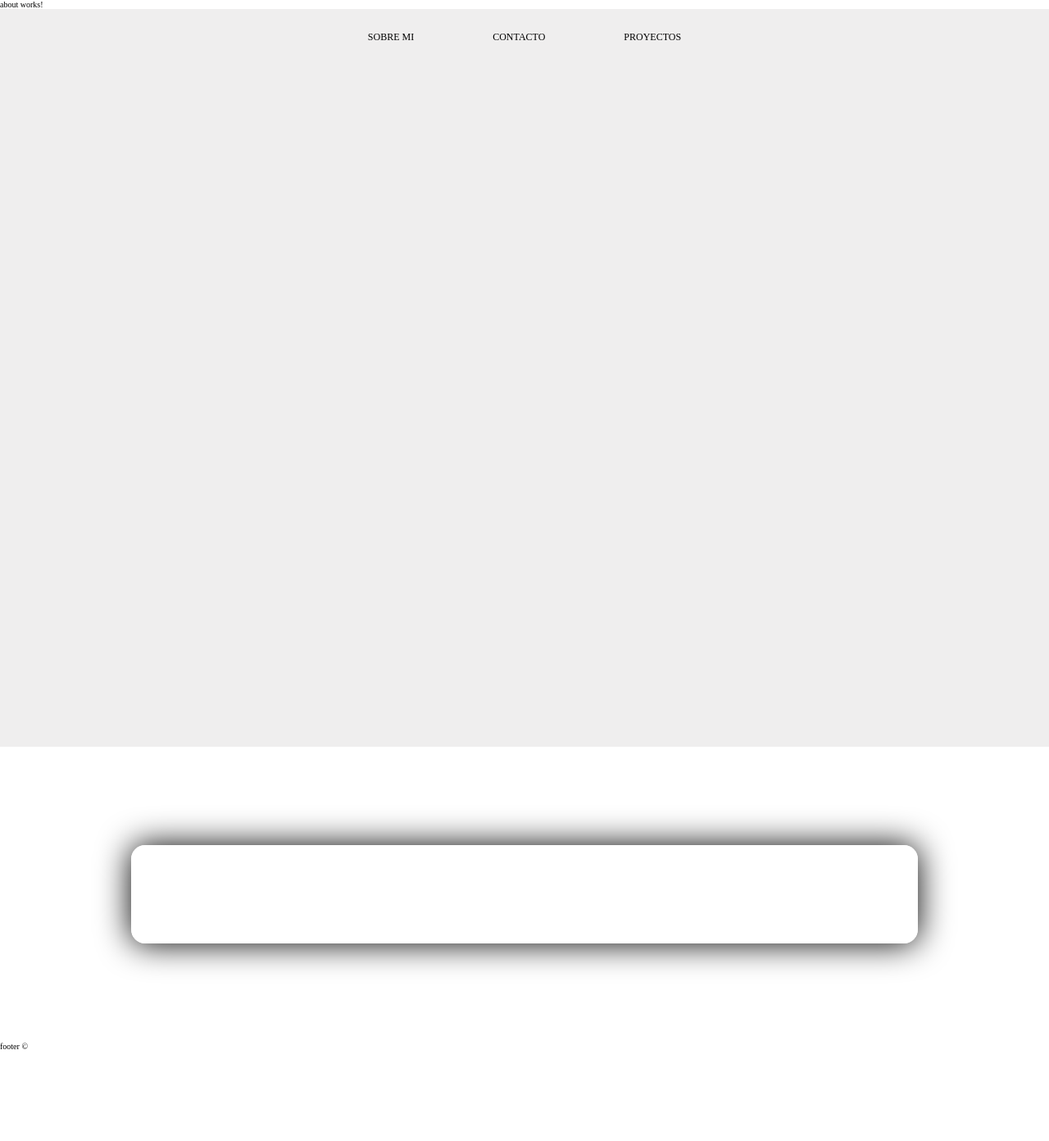
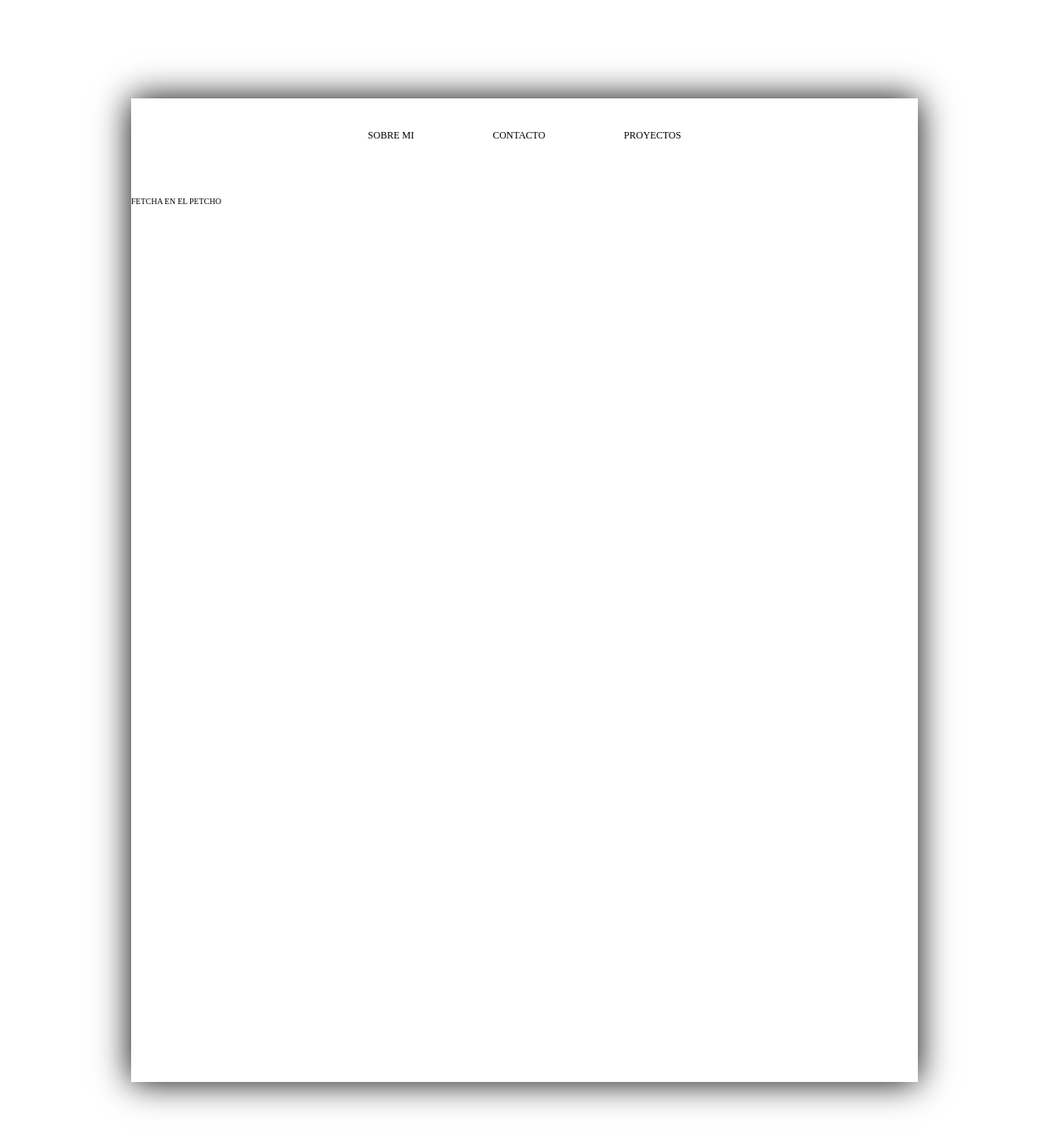
Before and after one commit to cxrdonx/portfoliocx, an Angular app in the folder projectWebApp/: page / in a window 1280 px wide. Shown: the top 1392 px of the page at 82% size. Before the commit the page ends 1282 px from the top, so only its background shows below. Built offline with nearby package versions, Linux system fonts and the light colour scheme.

Commit message:
update method

```diff
--- a/projectWebApp/src/app/app.component.html
+++ b/projectWebApp/src/app/app.component.html
@@ -1,22 +1,20 @@
 
 <header>
- <ul>
+<ul>
    <li ><a class="about" [routerLink]="['/sobre-mi']">sobre mi</a></li>
    <li ><a class="contact"[routerLink]="['/contacto']">contacto</a></li>
    <li ><a class="proyect"[routerLink]="['/cargar-proyecto']">proyectos</a></li>
  </ul>
+
 </header>
-<router-outlet></router-outlet>
 
-<section id="page-home">
-  <div class="in"></div>
+
+<section class="page-home">
+  <router-outlet></router-outlet>
 </section>
 
-<div class="info-container">
-
-
-</div>
-
+<!--
 <footer>
-  footer &copy;
+  José Cardona &copy;
 </footer>
+-->
--- a/projectWebApp/src/app/components/about/about.component.html
+++ b/projectWebApp/src/app/components/about/about.component.html
@@ -1 +1 @@
-<p>about works!</p>
+<p>FETCHA EN EL PETCHO</p>
--- a/projectWebApp/src/assets/css/styles.css
+++ b/projectWebApp/src/assets/css/styles.css
@@ -26,6 +26,7 @@ header{
     position: fixed;
     text-transform: uppercase;
 }
+
 header ul{
     display:block;
     width: 50%;
@@ -55,21 +56,14 @@ header a:hover{
        background: rgba(0,0,0,0.8);
        color: whitesmoke;
 }
-.info-container{
-    min-height: auto;
+.page-home{
+    min-height: 1200px;
     width: 75%;
     margin: 120px auto;
     box-shadow: 0px 0px 40px black;
     background: rgba(255,255,255,0.7);
     padding-top: 120px;
-    border-radius: 17px;
-    padding-top: 120px;
 
-}
-#page-home{
-     min-height: 900px;
-     width: 100%;
-     background: rgba(233, 231, 231, 0.7);
 
 }
 
@@ -77,3 +71,11 @@ header a:hover{
     opacity: 0;
     transition: all 0.5s;
 }
+
+footer{
+    width: 75%;
+    margin: 0px auto;
+    padding-top: 15px;
+    font-size: 1.2rem;
+    color:rgb(0, 0, 0.5);
+}
```
Also changed, not shown: 1 other file (tests, documents, lock files or other folders).
